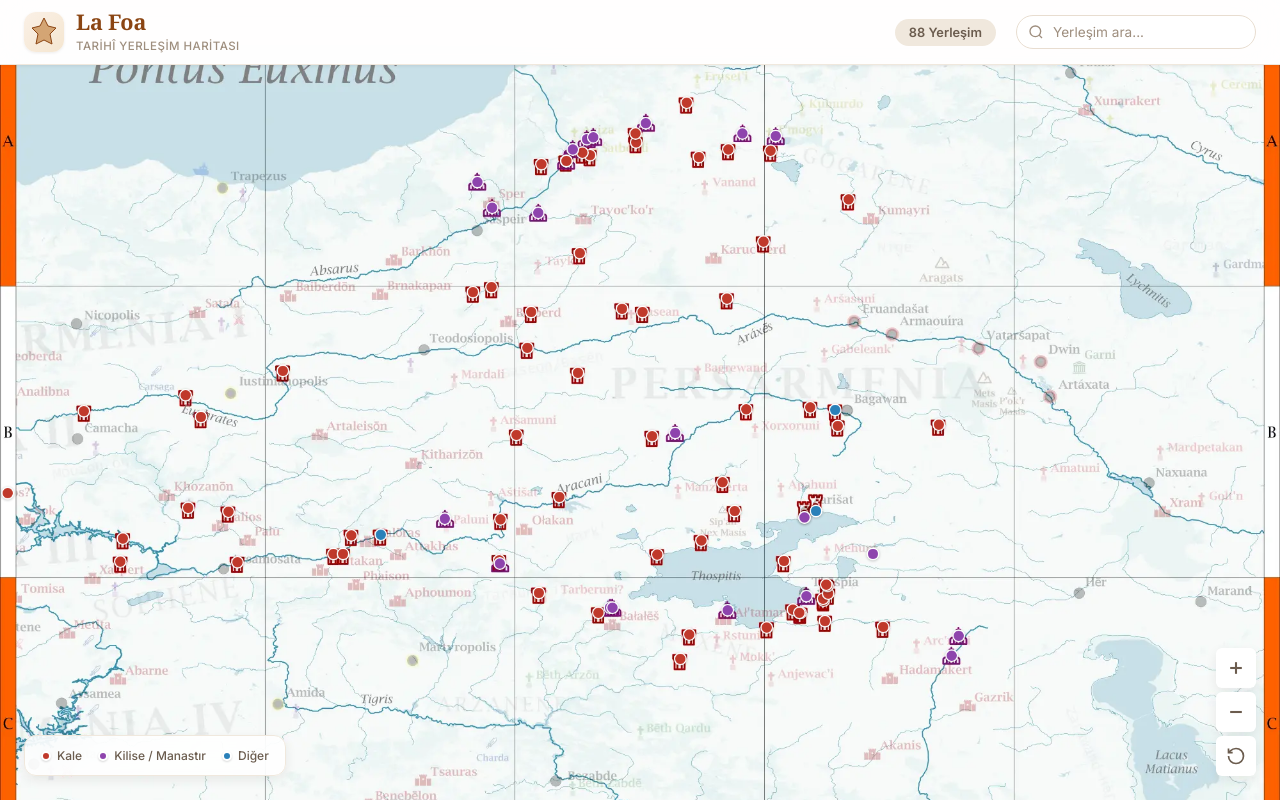
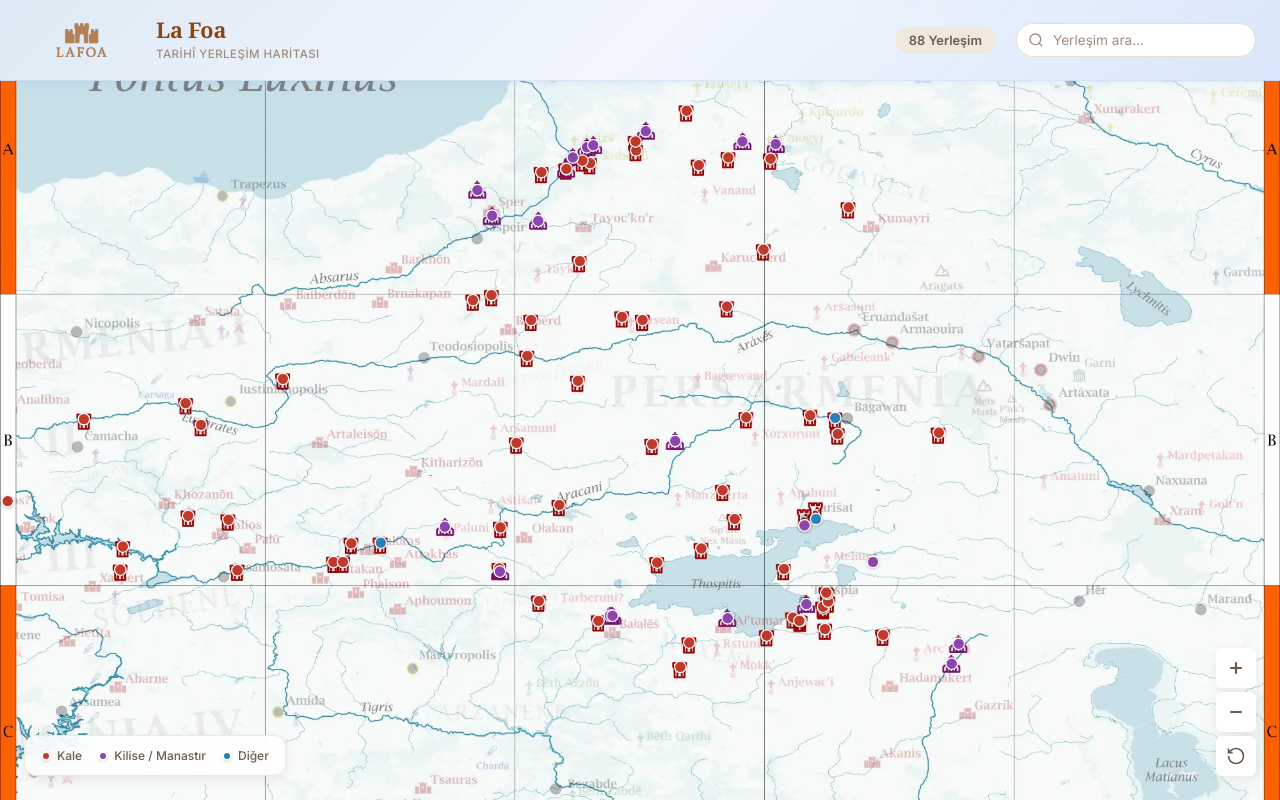
Before and after one commit to AlaattinUysal/la-foa.com, a website: page index.html in a window 1280 px wide. Drawn offline with Linux system fonts and the light colour scheme.

Commit message:
new changes

```diff
--- a/index.html
+++ b/index.html
@@ -21,16 +21,7 @@
         <div class="header-content">
             <div class="logo-area">
                 <div class="logo-icon">
-                    <svg width="32" height="32" viewBox="0 0 32 32" fill="none" xmlns="http://www.w3.org/2000/svg">
-                        <path d="M16 2L20 10L28 12L22 18L24 28L16 24L8 28L10 18L4 12L12 10L16 2Z" fill="url(#logoGrad)"
-                            stroke="#8B4513" stroke-width="1" />
-                        <defs>
-                            <linearGradient id="logoGrad" x1="4" y1="2" x2="28" y2="28">
-                                <stop offset="0%" stop-color="#D4A574" />
-                                <stop offset="100%" stop-color="#8B4513" />
-                            </linearGradient>
-                        </defs>
-                    </svg>
+                    <img src="assets/lafoa-logo-clean.png" alt="La Foa Logo" class="logo-img">
                 </div>
                 <div class="logo-text">
                     <h1>La Foa</h1>
--- a/styles.css
+++ b/styles.css
@@ -72,11 +72,11 @@ body {
     left: 0;
     right: 0;
     z-index: 100;
-    background: var(--color-surface-glass);
-    backdrop-filter: blur(20px);
-    -webkit-backdrop-filter: blur(20px);
-    border-bottom: 1px solid var(--color-border-light);
-    box-shadow: var(--shadow-sm);
+    background: linear-gradient(135deg, rgba(220, 232, 245, 0.92), rgba(240, 245, 255, 0.88), rgba(210, 228, 250, 0.85));
+    backdrop-filter: blur(24px);
+    -webkit-backdrop-filter: blur(24px);
+    border-bottom: 1px solid rgba(180, 210, 240, 0.4);
+    box-shadow: 0 2px 16px rgba(100, 150, 200, 0.1), 0 1px 3px rgba(100, 150, 200, 0.06);
 }
 
 .header-content {
@@ -84,7 +84,7 @@ body {
     align-items: center;
     justify-content: space-between;
     padding: 0 24px;
-    height: 64px;
+    height: 80px;
     max-width: 100%;
 }
 
@@ -98,11 +98,19 @@ body {
     display: flex;
     align-items: center;
     justify-content: center;
-    width: 40px;
-    height: 40px;
-    background: linear-gradient(135deg, #FAF0E6, #F5E6D0);
+    width: 120px;
+    height: 120px;
     border-radius: var(--radius-md);
-    box-shadow: var(--shadow-sm);
+    overflow: hidden;
+    position: relative;
+    z-index: 101;
+}
+
+.logo-img {
+    width: 100%;
+    height: 100%;
+    object-fit: contain;
+    filter: brightness(0.5) sepia(1) saturate(2) hue-rotate(-15deg);
 }
 
 .logo-text h1 {
@@ -177,7 +185,7 @@ body {
 /* --- Search Results --- */
 .search-results {
     position: fixed;
-    top: 64px;
+    top: 80px;
     right: 24px;
     width: 320px;
     max-height: 400px;
@@ -235,7 +243,7 @@ body {
 /* --- Main Content --- */
 .main-content {
     position: fixed;
-    top: 64px;
+    top: 80px;
     left: 0;
     right: 0;
     bottom: 0;
@@ -624,7 +632,7 @@ body {
 @media (max-width: 768px) {
     .header-content {
         padding: 0 16px;
-        height: 56px;
+        height: 70px;
     }
 
     .logo-text h1 {
@@ -648,7 +656,7 @@ body {
     }
 
     .main-content {
-        top: 56px;
+        top: 70px;
     }
 
     .info-card {
```
Also changed, not shown: assets/lafoa-logo-clean.png (added), assets/lafoa-logo.png (added).
